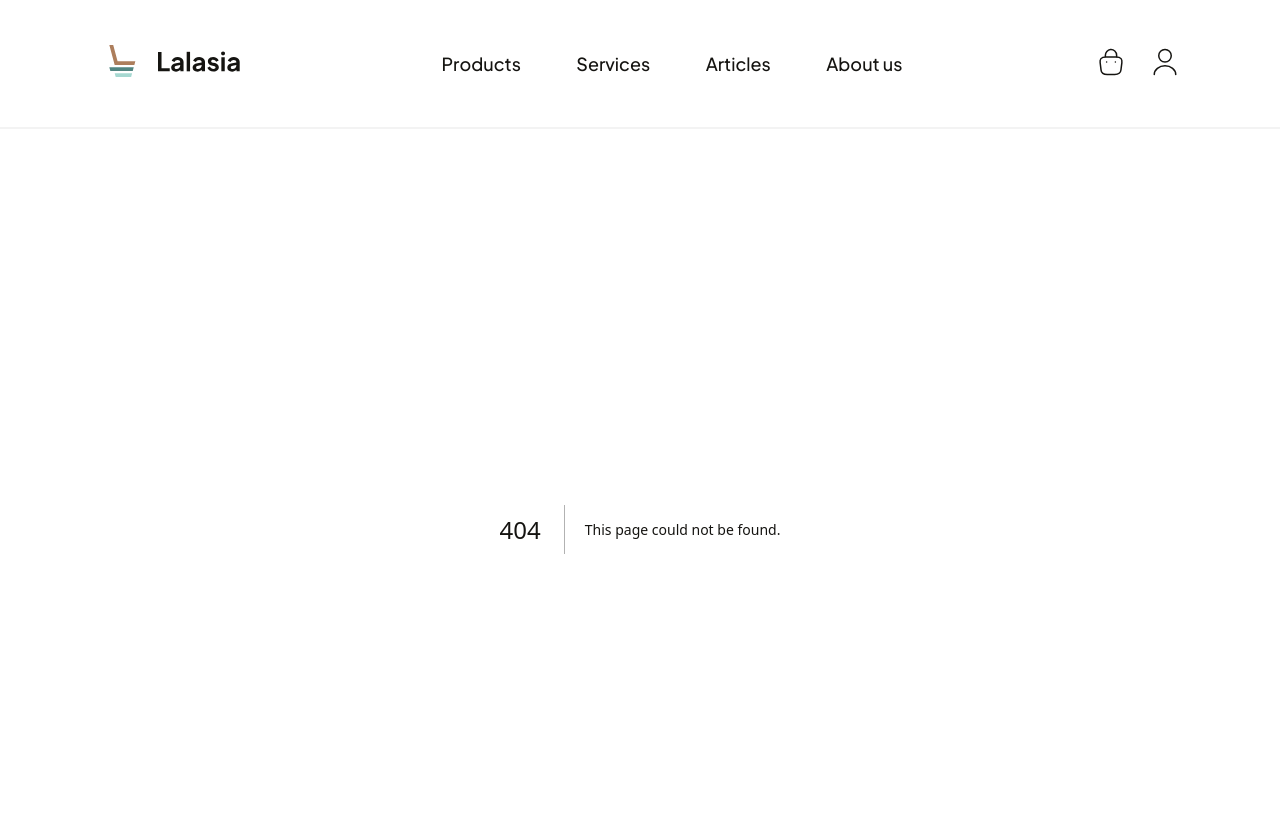
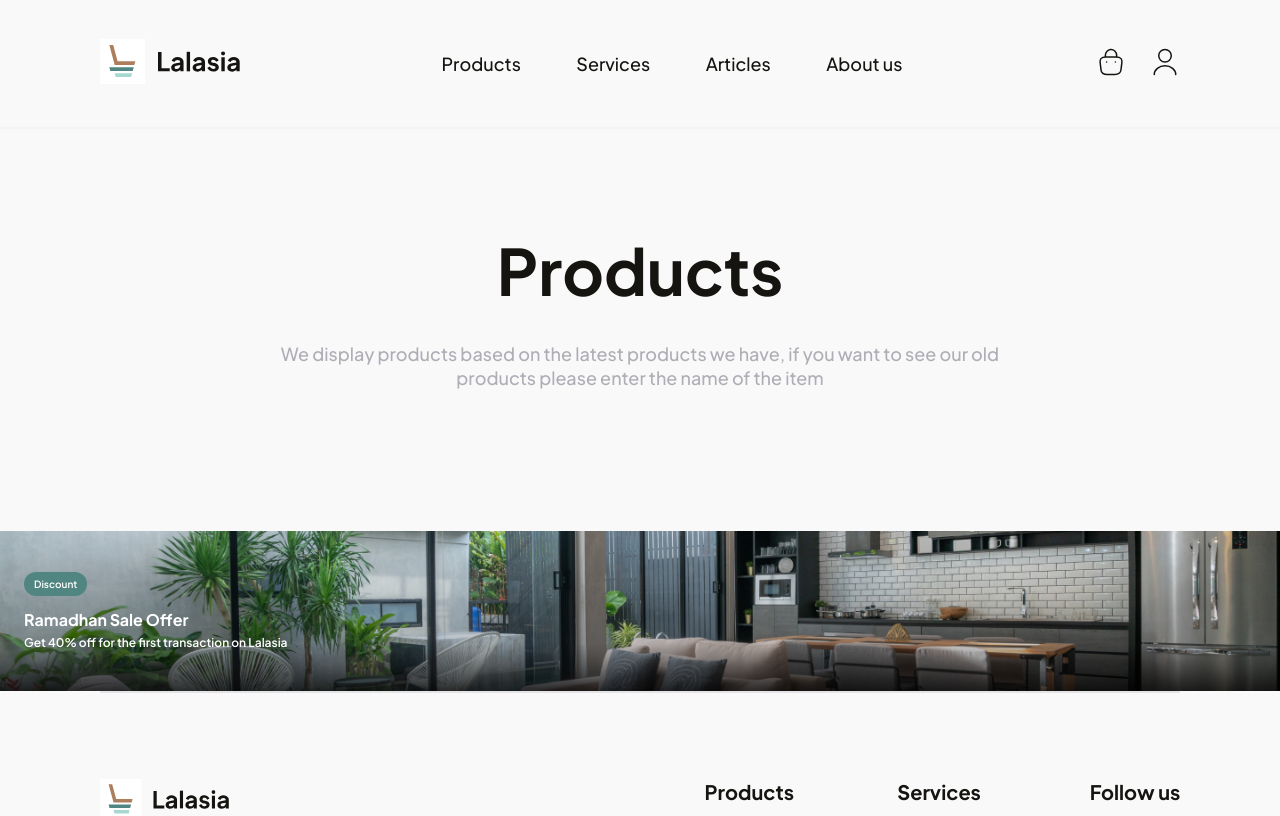
Before and after one commit to s-en-o/lalasia-furniture-website, a Next.js app: page /products in a window 1280 px wide. Before the commit this address had no page. Shown: the top 816 px of the page. Built offline with nearby package versions, Linux system fonts and the light colour scheme.

Commit message:
feat(app): product page

```diff
--- a/src/app/layout.tsx
+++ b/src/app/layout.tsx
@@ -32,7 +32,7 @@ export default function RootLayout({
             <body className={`${eudoxus.variable} ${eudoxus2.variable}`}>
                 <Nav />
 
-                {children}
+                <main>{children}</main>
 
                 <Footer />
             </body>
--- /dev/null
+++ b/src/app/products/page.tsx
@@ -0,0 +1,18 @@
+import FullWidthSlider from '@/components/fullWidthSlider/fullWidthSlider'
+import PageHeader from '@/components/pageHeader/pageHeader'
+
+export default function Products() {
+    return (
+        <>
+            <section className="container">
+                <PageHeader
+                    title="Products"
+                    para="We display products based on the latest products we have, if you want
+to see our old products please enter the name of the item"
+                />
+            </section>
+
+            <FullWidthSlider />
+        </>
+    )
+}
--- /dev/null
+++ b/src/components/fullWidthSlider/fullWidthSlider.tsx
@@ -0,0 +1,21 @@
+import './fullwidthSlider.scss'
+import slider1Image from '../../images/slider/1.jpg'
+
+export default function FullWidthSlider() {
+    return (
+        <ul className="slider">
+            <li
+                className="slider__item"
+                style={{ backgroundImage: `url(${slider1Image.src})` }}
+            >
+                <div className="slider__content">
+                    <small className="slider__label">Discount</small>
+                    <h2 className="slider__title">Ramadhan Sale Offer</h2>
+                    <p className="slider__para">
+                        Get 40% off for the first transaction on Lalasia
+                    </p>
+                </div>
+            </li>
+        </ul>
+    )
+}
--- /dev/null
+++ b/src/components/fullWidthSlider/fullwidthSlider.scss
@@ -0,0 +1,36 @@
+.slider__label {
+    border-radius: 16px;
+    padding: 6px 10px;
+    background-color: var(--color-main);
+    font-size: 10px;
+    font-weight: 600;
+    margin-bottom: 14px;
+    display: inline-block;
+}
+
+.slider__title {
+    color: var(--white);
+    font-size: 16px;
+    margin-bottom: 4px;
+}
+
+.slider__para {
+    font-size: 12px;
+    font-weight: 600;
+}
+
+.slider__item {
+    background: no-repeat center/cover;
+    position: relative;
+    color: var(--white);
+}
+
+.slider__content {
+    padding: 40px 24px;
+    background: linear-gradient(
+        180deg,
+        rgba(0, 0, 0, 0) 0%,
+        rgba(0, 0, 0, 0.2) 70%,
+        rgba(0, 0, 0, 0.8) 100%
+    );
+}
--- /dev/null
+++ b/src/components/pageHeader/pageHeader.scss
@@ -0,0 +1,26 @@
+@use '../../scss/abstracts';
+
+.page__header {
+    text-align: center;
+    padding: 50px 0 30px;
+    max-width: 724px;
+    margin: 0 auto;
+
+    @media screen and (min-width: 1024px) {
+        padding: 100px 0 50px;
+        margin-bottom: 42px;
+    }
+}
+
+.page__title {
+    @extend %h1;
+    margin-bottom: 20px;
+
+    @media screen and (min-width: 1024px) {
+        margin-bottom: 30px;
+    }
+}
+
+.page__para {
+    @extend %p1;
+}
--- /dev/null
+++ b/src/components/pageHeader/pageHeader.tsx
@@ -0,0 +1,17 @@
+import './pageHeader.scss'
+
+export default function PageHeader({
+    title,
+    para,
+}: {
+    title: string
+    para: string
+}) {
+    return (
+        <header className="page__header">
+            <h1 className="page__title">{title}</h1>
+
+            <p className="page__para">{para}</p>
+        </header>
+    )
+}
```
Also changed, not shown: src/app/page.scss (+13 -25 lines), src/app/page.tsx (+8 -12 lines), src/images/slider/1.jpg (added).
